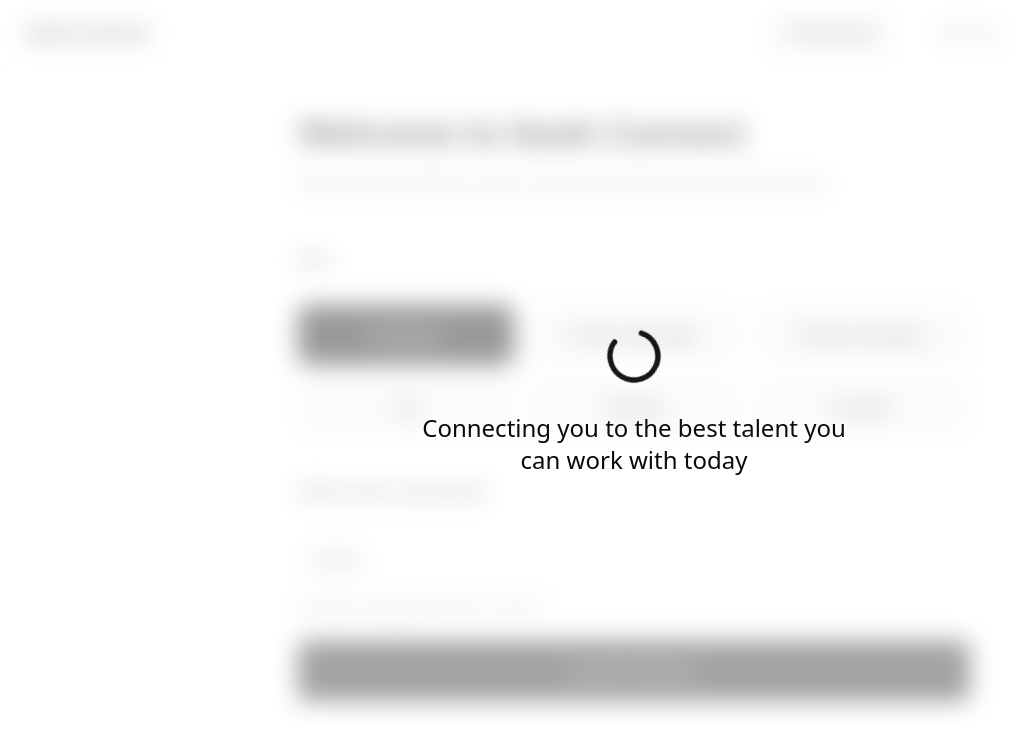
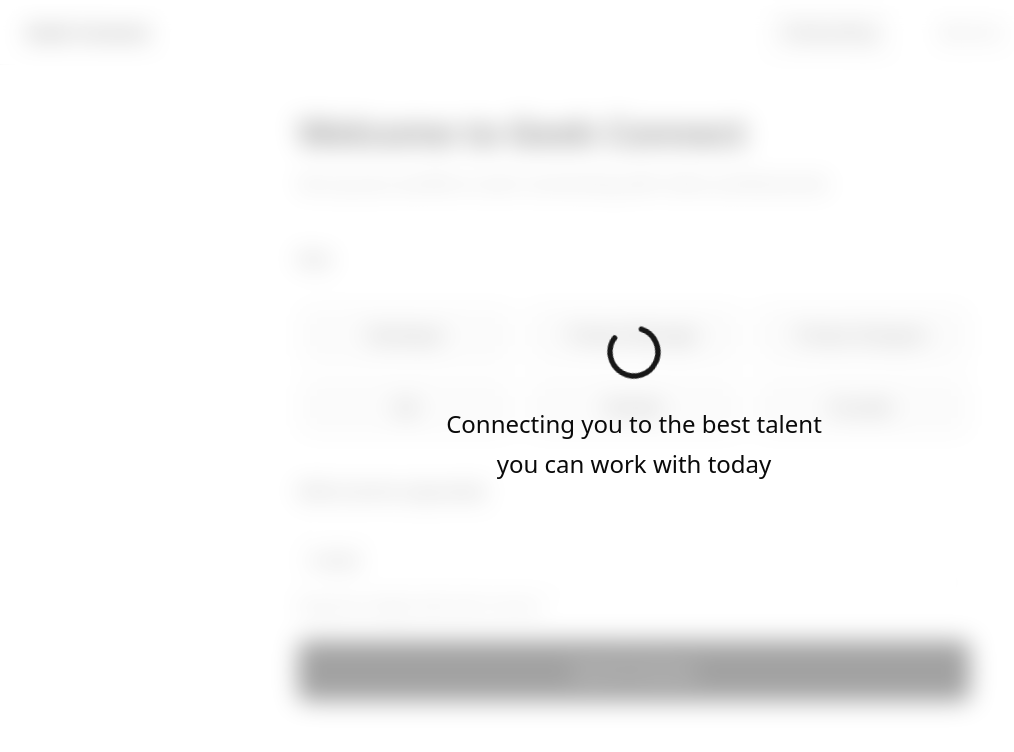
Before and after one commit to keduards/geek-connect, a Next.js app: page /onboarding in a window 1280 px wide. Both pictures are taken after typing "Sample" into the empty fields and a click on the button "Save & Continue". Shown: the top 752 px of the page, without its empty margins (6-1020 px from the left). Built offline with nearby package versions, Linux system fonts and the light colour scheme.

Commit message:
Remove default active role button, split loader text into 2 equal lines

```diff
--- a/app/onboarding/page.tsx
+++ b/app/onboarding/page.tsx
@@ -14,7 +14,7 @@ import {
 import { Loader2 } from 'lucide-react'
 
 export default function Onboarding() {
-  const [role, setRole] = useState('developer')
+  const [role, setRole] = useState('')
   const [skills, setSkills] = useState('')
   const [loading, setLoading] = useState(false)
   const [showConnectingModal, setShowConnectingModal] = useState(false)
@@ -119,9 +119,10 @@ export default function Onboarding() {
           {/* Full screen content */}
           <div className="relative z-10 flex flex-col items-center justify-center space-y-6 w-full h-full p-6">
             <Loader2 className="h-16 w-16 animate-spin text-primary" />
-            <p className="text-center text-xl md:text-2xl font-medium text-foreground max-w-md">
-              Connecting you to the best talent you can work with today
-            </p>
+            <div className="text-center text-xl md:text-2xl font-medium text-foreground max-w-md space-y-2">
+              <p>Connecting you to the best talent</p>
+              <p>you can work with today</p>
+            </div>
           </div>
         </div>
       )}
```
